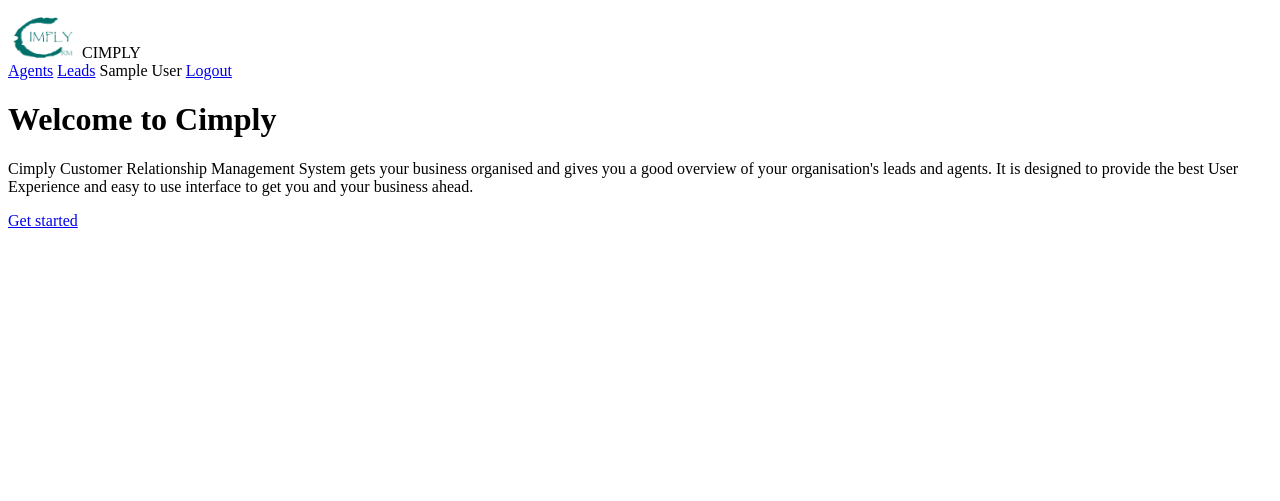
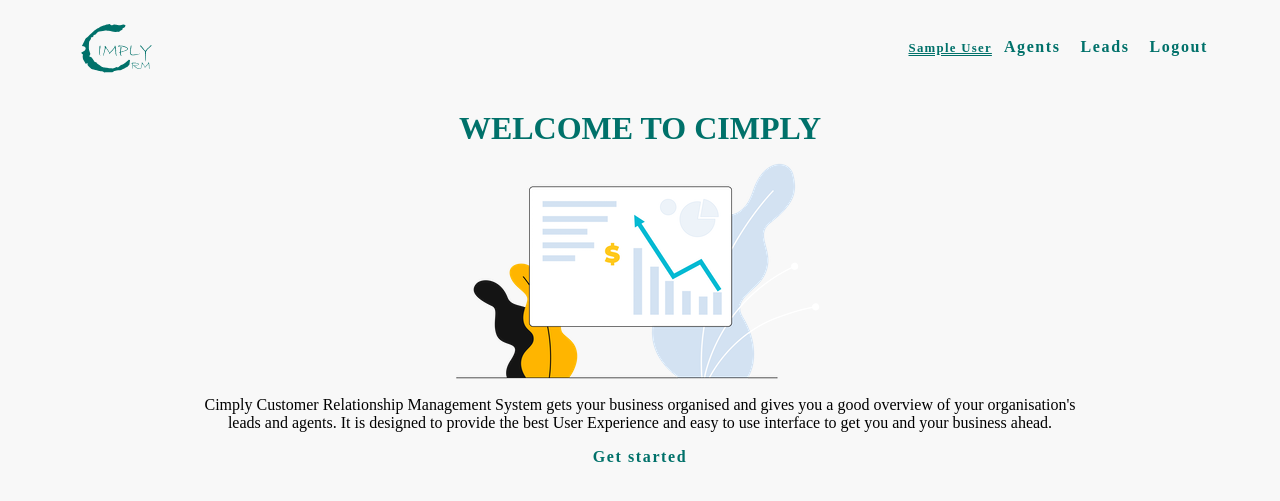
Before and after one commit to AlvinKanai/basic-django-crm, a Django app: page / in a window 1280 px wide. Shown: the top 501 px of the page. Run offline with Django 3.2, Linux system fonts and the light colour scheme; the visitor is signed in with stand-in values (Sample User, id 1).

Commit message:
Minimal css styling

```diff
--- a/static/css/style.css
+++ b/static/css/style.css
@@ -0,0 +1,106 @@
+* {
+    font-family: Microsoft JhengHei UI Light;
+    padding: 0;
+    margin: 0;
+    box-sizing: border-box;
+}
+
+body {
+    background-color: #f8f8f8;
+}
+
+.container {
+    width: 70vw;
+    margin: 0 auto;
+    justify-content: center;
+}
+
+.main-nav {
+    width: 90vw;
+    display: flex;
+    justify-content: space-between;
+    align-items: center;
+    margin: 0 auto;
+    padding: .2em 0;
+}
+
+.nav-logo {
+    display: flex;
+    align-items: center;
+}
+
+.nav-logo img {
+    width: 100px;
+    height: 60px;
+}
+
+.logo-txt {
+    font-weight: 600;
+    font-size: 1.5em;
+    font-family: Bradley Hand ITC;
+}
+
+.logo-txt:hover {
+    color: #00716A;
+}
+
+.user-name {
+    font-family: Bradley Hand ITC;
+    color: #00716A;
+    font-weight: 600;
+    text-decoration: underline double;
+    letter-spacing: .1em;
+    font-size: .8em;
+}
+
+a {
+    text-decoration: none;
+    color: #00716A;
+    font-family: Bradley Hand ITC;
+    font-weight: 600;
+    font-size: 1em;
+    margin-top: .5em;
+    padding: .5em;
+    letter-spacing: .1em;
+}
+
+a:hover {
+    color: #b4b4b4;
+    transition: all ease .5s;
+}
+
+button {
+    font-family: Bradley Hand ITC;
+    color: #00716A;
+    font-weight: 600;
+    margin-top: .5em;
+    padding: .2em 1em;
+    letter-spacing: .1em;
+    font-size: 1em;
+}
+
+.landing-content {
+    display: flex;
+    flex-direction: column;
+    justify-content: center;
+    margin: 1em auto;
+    align-items: center;
+}
+
+.welcome-title {
+    text-transform: uppercase;
+    font-family: Bradley Hand ITC;
+    color: #00716A;
+    font-size: 2em;
+}
+
+.welcome-txt {
+    text-align: center;
+}
+
+.page-title {
+    font-family: Bradley Hand ITC;
+    text-transform: uppercase;
+    margin: .5em 0;
+    text-align: center;
+}
--- a/templates/agents/agent_create.html
+++ b/templates/agents/agent_create.html
@@ -1,12 +1,10 @@
 {% extends "base.html" %} {% block title %} Create Agent {% endblock title %} {% block content %}
 <section class="create-page">
-    <h2>Add an Agent</h2>
+    <h2 class="page-title">Add an Agent</h2>
     <form method="POST">
         {% csrf_token %} {{ form.as_p }}
         <button type="submit">Create</button>
-
     </form>
-
 </section>
 
 {% endblock content %}
--- a/templates/agents/agent_delete.html
+++ b/templates/agents/agent_delete.html
@@ -1,8 +1,8 @@
-{% extends "base.html" %} {% block title %} Delete Agent {% endblock title %} {%
-block content %}
+{% extends "base.html" %} {% block title %} Delete Agent {% endblock title %} {% block content %}
 
 <section class="delete-view">
-  <h2>Are you sure you want to delete this agent?</h2>
+    <h2 class="page-title">Delete Agent</h2>
+    <p>Are you sure you want to delete this agent?</p>
     <div class="delete-name-tag">
         {{ agent.first_name }} {{ agent.last_name }}
     </div>
--- a/templates/agents/agent_detail.html
+++ b/templates/agents/agent_detail.html
@@ -2,7 +2,7 @@
 agent.last_name }} {% endblock title %} {% block content %}
 
 <section class="lead-detail">
-  <h2>{{ agent.first_name }}'s Details</h2>
+  <h2 class="page-title">{{ agent.first_name }}'s Details</h2>
   <a href="{% url 'agents:agent-list' %}">Back to Agents</a>
 
   <div class="lead-mgt">
--- a/templates/agents/agent_list.html
+++ b/templates/agents/agent_list.html
@@ -1,6 +1,6 @@
 {% extends "base.html" %} {% block title %} Agents {% endblock title %} {% block content %}
 <section class="list">
-    <h2>Agent List Page</h2>
+    <h2 class="page-title">Agents</h2>
 
     <a href="{% url 'agents:agent-create' %}">Add an Agent</a>
 
--- a/templates/base.html
+++ b/templates/base.html
@@ -7,11 +7,14 @@
     <meta http-equiv="X-UA-Compatible" content="IE=edge" />
     <meta name="viewport" content="width=device-width, initial-scale=1.0" />
     <link rel="stylesheet" href="{% static 'css/style.css' %}" />
-    <title>CRM | {% block title %} {% endblock title %}</title>
+    <title>CIMPLY | {% block title %} {% endblock title %}</title>
 </head>
 
 <body>
-    {% include "navbar.html" %} {% block content %} {% endblock content %}
+    {% include "navbar.html" %}
+    <div class="container">
+        {% block content %} {% endblock content %}
+    </div>
 </body>
 
 </html>
--- a/templates/leads/lead_create.html
+++ b/templates/leads/lead_create.html
@@ -1,6 +1,6 @@
 {% extends "base.html" %} {% block title %} Create Lead {% endblock title %} {% block content %}
 
-<h2>Add a Lead</h2>
+<h2 class="page-title">Add a Lead</h2>
 <form method="POST">
     {% csrf_token %} {{ form.as_p }}
     <button type="submit">Create</button>
--- a/templates/leads/lead_detail.html
+++ b/templates/leads/lead_detail.html
@@ -1,7 +1,7 @@
 {% extends "base.html" %} {% block title %} {{ lead.first_name }} {{ lead.last_name }} {% endblock title %} {% block content %}
 
 <section class="lead-detail">
-    <h2>{{ lead.first_name }}'s Details</h2>
+    <h2 class="page-title">{{ lead.first_name }}'s Details</h2>
     <a href="{% url 'leads:lead-list' %}">Back to Leads</a>
 
     <div class="lead-mgt">
--- a/templates/navbar.html
+++ b/templates/navbar.html
@@ -1,13 +1,14 @@
 {% load static %}
 <header>
-    <nav>
+    <nav class="main-nav">
         <div class="nav-logo">
-            <img src="{% static 'images/cimply-logo.png' %}" alt="nav-logo" width="70" height="50">
-            <span>CIMPLY</span>
+            <a href="{% url 'pages:landing-page' %}"><img src="{% static 'images/crm-svg-logo.svg' %}" alt="nav-logo"></a>
+            <!-- <a href="{% url 'pages:landing-page' %}" class="logo-txt">CIMPLY</a> -->
         </div>
         <div class="nav-menu">
-            <a href="{% url 'agents:agent-list'%}">Agents</a>
-            <a href="{% url 'leads:lead-list'%}">Leads</a> {% if request.user.is_authenticated %} {{ request.user.first_name }} {{ request.user.last_name }}
+            {% if request.user.is_authenticated %} <span class="user-name">{{ request.user.first_name }} {{ request.user.last_name }}</span> {% if request.user.is_organizer %}
+            <a href="{% url 'agents:agent-list'%}">Agents</a> {% endif %}
+            <a href="{% url 'leads:lead-list'%}">Leads</a>
             <a href="{% url 'pages:logout' %}">Logout</a> {% else %}
             <a href="{% url 'pages:login' %}">Login</a> {% endif %}
 
--- a/templates/pages/landing_page.html
+++ b/templates/pages/landing_page.html
@@ -1,6 +1,16 @@
 {% extends "base.html" %} {% load static %} {% block title %} Home {% endblock title %} {% block content %}
 
-<h1>Welcome to Cimply</h1>
-<p>Cimply Customer Relationship Management System gets your business organised and gives you a good overview of your organisation's leads and agents. It is designed to provide the best User Experience and easy to use interface to get you and your business
-    ahead. </p>
-<a href="{% url 'pages:signup' %}">Get started</a> {% endblock content %}
+<section class="landing-area">
+
+    <div class="landing-content">
+
+        <h1 class="welcome-title">Welcome to CIMPLY</h1>
+        <img src="{% static 'images/crm-front.png' %}" alt="">
+        <p class="welcome-txt">Cimply Customer Relationship Management System gets your business organised and gives you a good overview of your organisation's leads and agents. It is designed to provide the best User Experience and easy to use interface to get you and your
+            business ahead. </p>
+        <a href="{% url 'pages:signup' %}">Get started</a>
+
+    </div>
+
+</section>
+{% endblock content %}
--- a/templates/registration/login.html
+++ b/templates/registration/login.html
@@ -1,8 +1,10 @@
 {% extends "base.html" %} {% block title %} Login {% endblock title %} {% block content %}
 
+<h2 class="page-title">Login</h2>
 <form method="POST">
     {% csrf_token %} {{ form.as_p }}
     <button type="submit">Login</button>
+    <a href="{% url 'reset-password' %}">Forgot password?</a>
 </form>
 
 {% endblock content %}
--- a/templates/registration/signup.html
+++ b/templates/registration/signup.html
@@ -1,5 +1,6 @@
 {% extends "base.html" %} {% block title %} Sign Up {% endblock title %} {% block content %}
 
+<h2 class="page-title">Sign up</h2>
 <form method="post">
     {% csrf_token %} {{ form.as_p }}
     <button type="submit">Sign up</button>
```
Also changed, not shown: templates/agents/agent_update.html (+7 -10 lines), templates/leads/lead_delete.html (+8 -8 lines), templates/leads/lead_list.html (+7 -8 lines), templates/leads/lead_update.html (+10 -7 lines), static/images/crm-front.png (added), static/images/crm-svg-logo.svg (added). Lines whose indentation alone changed are shown as unchanged.
